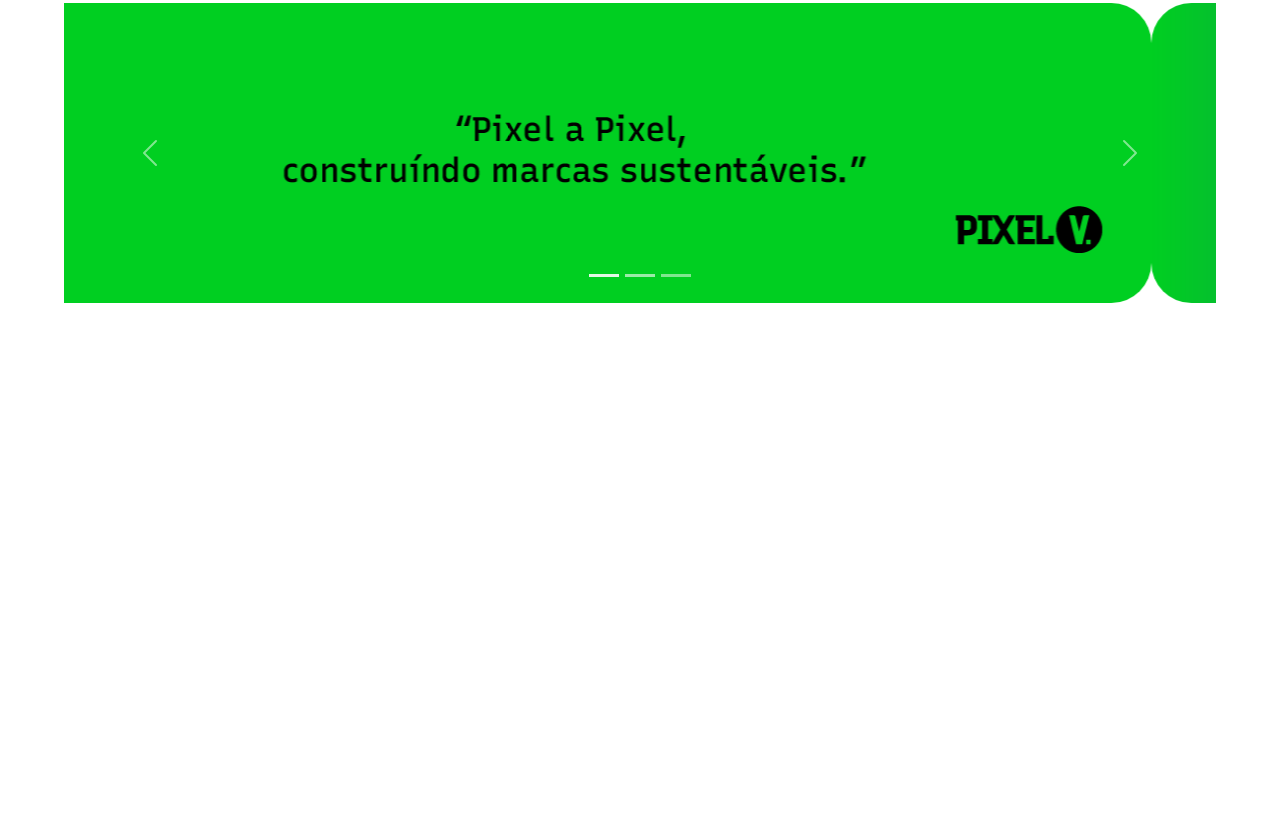
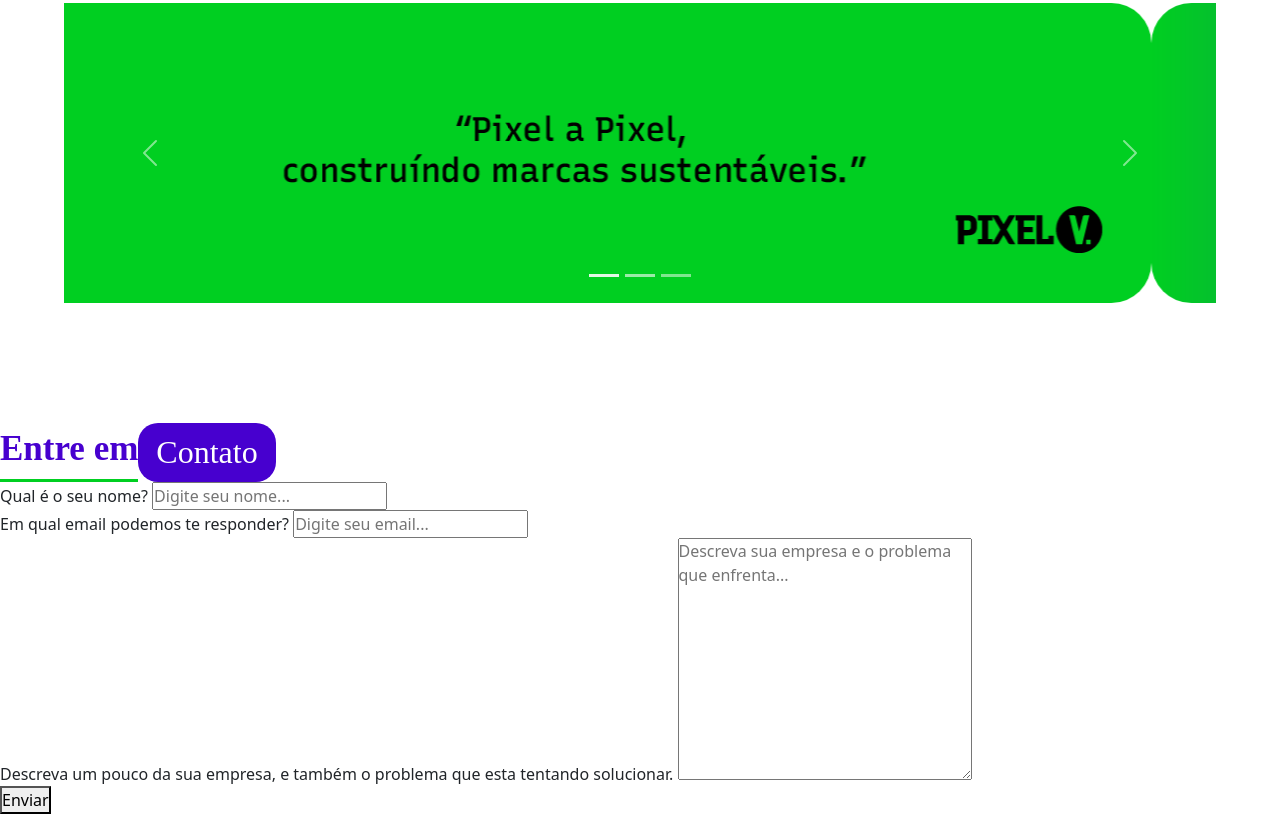
Before and after one commit to giulia0107/pixelv, a plain HTML site: page index.html in a window 1280 px wide. Shown: the part 2872-3686 px from the top of the page. Before the commit the page ends 3295 px from the top, so only its background shows below. Drawn offline with nearby package versions, Linux system fonts and the light colour scheme; a web font is replaced by a local one.

Commit message:
iniciando formulário

```diff
--- a/index.html
+++ b/index.html
@@ -171,6 +171,28 @@
             </div>
         </section>
 
+      <section id="contato">
+      <div class="titulo">
+        <span>Entre em</span><h2>Contato</h2>
+      </div>
+      <form action="">
+        <div class="campo">
+            <label for="campo-nome">Qual é o seu nome?</label>
+            <input type="text" id="campo-nome" placeholder="Digite seu nome...">
+        </div>
+<div class="campo">
+    <label for="campo-email">Em qual email podemos te responder?</label>
+    <input type="email" id="campo-email" placeholder="Digite seu email...">
+</div>
+
+<div class="campo-descricao">
+    <label for="campo-texto">Descreva um pouco da sua empresa, e também o problema que esta tentando solucionar.</label>
+    <textarea  id="campo-texto" placeholder="Descreva sua empresa e o problema que enfrenta..." cols="30" rows="10"></textarea>
+</div>
+<button type="submit">Enviar</button>
+      </form>
+      </section>
+
 
     </main>
     <script src="https://cdn.jsdelivr.net/npm/bootstrap@5.3.6/dist/js/bootstrap.bundle.min.js"
```
